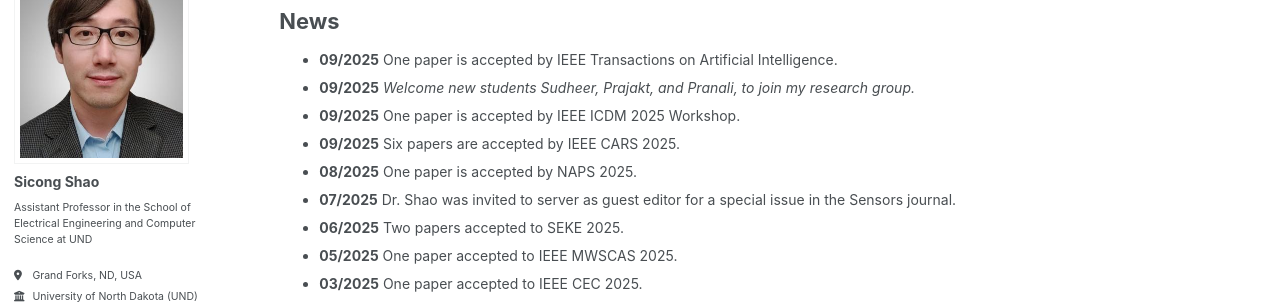
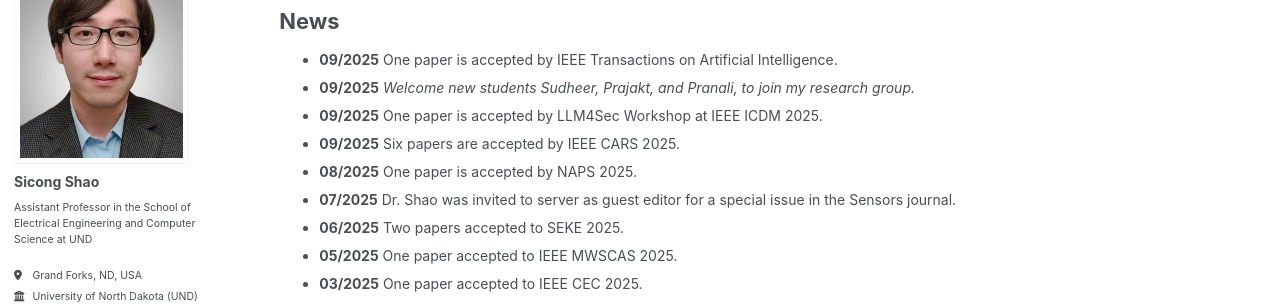
Before and after one commit to sicongshao/sicongshao.github.io, a Jekyll site: the page built from _pages/about.md, in a window 1280 px wide and 900 px high, scrolled down 557 px. Shown: the part 153-457 px from the top of the window. Built offline with Jekyll 4.4.1, drawn with Linux system fonts in a browser that asks for light colours; some web fonts are replaced.

Commit message:
first commit

```diff
--- a/_pages/about.md
+++ b/_pages/about.md
@@ -34,7 +34,7 @@ News
 ======
 * **09/2025** One paper is accepted by IEEE Transactions on Artificial Intelligence.
 * **09/2025** *Welcome new students Sudheer, Prajakt, and Pranali, to join my research group.*
-* **09/2025** One paper is accepted by IEEE ICDM 2025 Workshop.
+* **09/2025** One paper is accepted by LLM4Sec Workshop at IEEE ICDM 2025.
 * **09/2025** Six papers are accepted by IEEE CARS 2025.
 * **08/2025** One paper is accepted by NAPS 2025.
 * **07/2025** Dr. Shao was invited to server as guest editor for a special issue in the Sensors journal.
```
